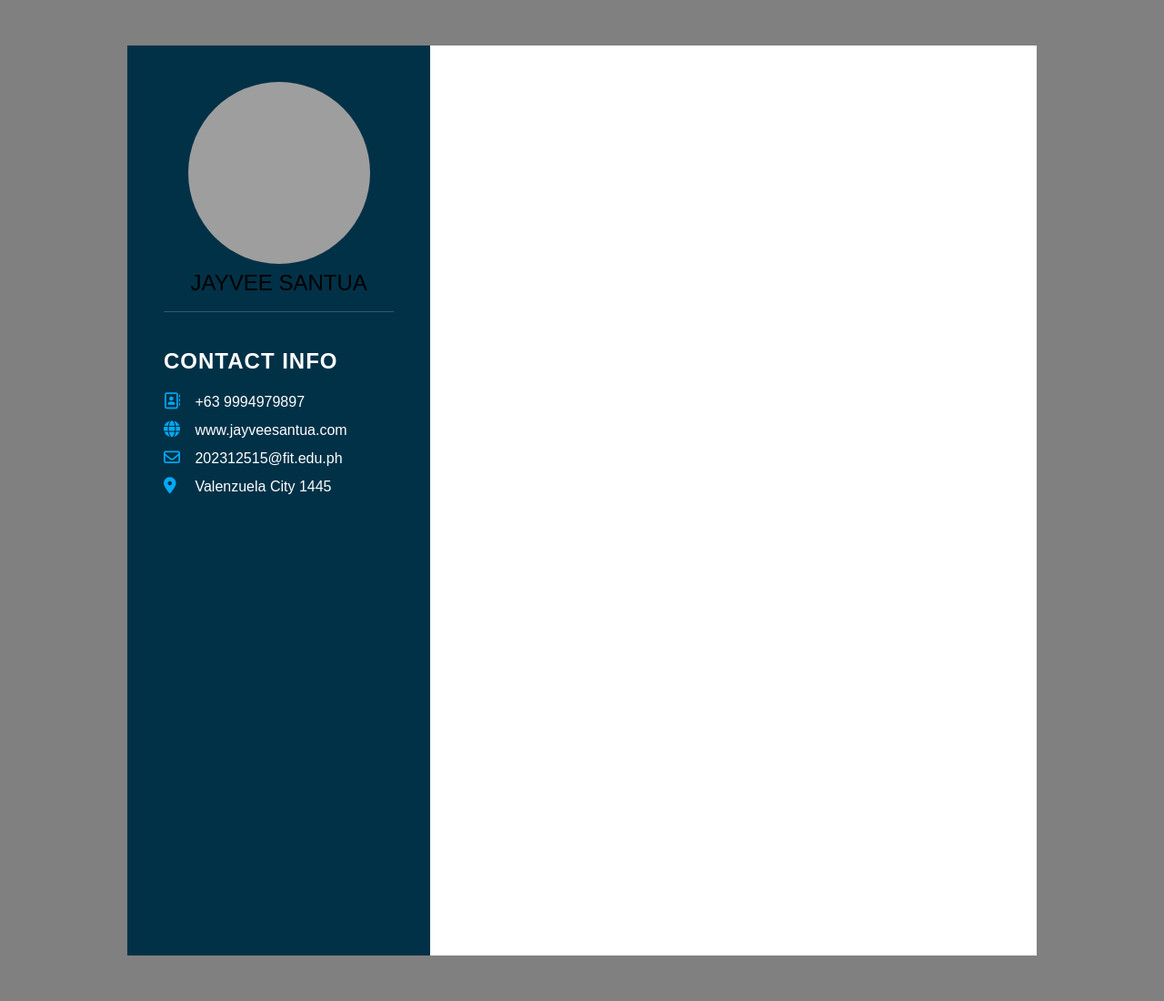
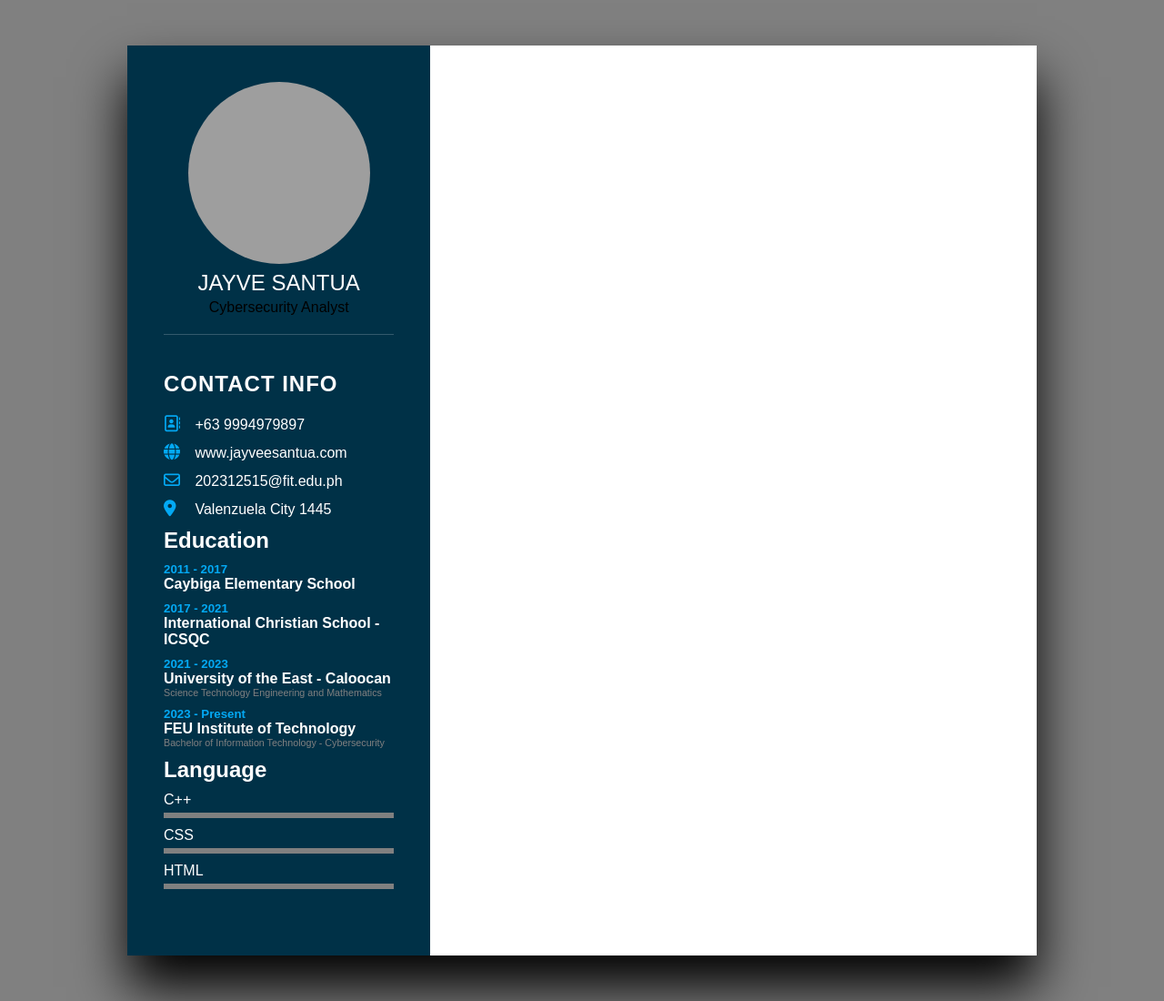
Before and after one commit to santuajayvee7/wd-santua_sw2, a plain HTML site: page index.html in a window 1280 px wide. Shown: the whole page at 91% size. Drawn offline with Linux system fonts and the light colour scheme; grey boxes are pictures that could not be loaded.

Commit message:
added sum css

```diff
--- a/assets/css/style.css
+++ b/assets/css/style.css
@@ -23,7 +23,7 @@ body {
     background: #fff;
     margin: 50px;
     display:grid;
-    grid-template-columns: 1fr 2fr;]
+    grid-template-columns: 1fr 2fr;
     box-shadow: 0 35px 55px rgba(0,0,0.1)
 
 }
@@ -34,6 +34,7 @@ body {
     background: #003147;
     padding: 40px;
 }
+
 
 .profileText {
     position: relative;
@@ -63,7 +64,7 @@ body {
 }
 
 .profileText h2 {
-    color #fff;
+    color:#003147 #fff;
     font-style: 1.5px;
     margin-top: 20px;
     text-transform: uppercase;
@@ -108,5 +109,45 @@ body {
 
 .contactInfo ul li span {
     color: #fff;
-    font-weight; 600px;
+    font-weight: 600px;
 }
+
+h2 {
+    color: #fff;
+    position: relative;
+
+}
+
+
+.education li {
+    margin-bottom: 10px;
+
+}
+
+.education h5 {
+    color: #03a9f4;
+    font-weight: 600px;
+}
+
+.education h4 {
+    color: #fff;
+    font-weight: 3000;
+}
+
+.education h6 {
+    color: gray;
+    font-weight: 300;
+}
+
+.language .percent {
+    position: relative;
+    width: 100%;
+    height: 6px;
+    background: gray;
+    display: block;
+    margin-top: 5px;
+
+}
+
+.language .percent .div {
+}
--- a/index.html
+++ b/index.html
@@ -12,9 +12,9 @@
         <div class="left_Side">
             <div class="profileText">
                 <div class="imgBox">
-                    <img src="https://scontent.fcrk3-2.fna.fbcdn.net/v/t39.30808-1/400434009_3012338978899486_6276059981310673463_n.jpg?stp=dst-jpg_p200x200&_nc_cat=103&ccb=1-7&_nc_sid=5f2048&_nc_eui2=AeEcnzPRmfiw0aj7nxijWIfejAI_PYKqU3aMAj89gqpTdgn9mMgfHfy0UWIacgWk-sPhr2YMtLuWpJxjtavU5ruU&_nc_ohc=JmlZucbBtq4Q7kNvgFm5TT7&_nc_ht=scontent.fcrk3-2.fna&oh=00_AYDvQNz-lgIhSKHmqXHytOmMz2FNqxMJaFSIrxOMKiboMA&oe=66564626">
+                    <img src="https://scontent.fcrk3-2.fna.fbcdn.net/v/t39.30808-1/400434009_3012338978899486_6276059981310673463_n.jpg?stp=dst-jpg_p200x200&_nc_cat=103&ccb=1-7&_nc_sid=5f2048&_nc_eui2=AeEcnzPRmfiw0aj7nxijWIfejAI_PYKqU3aMAj89gqpTdgn9mMgfHfy0UWIacgWk-sPhr2YMtLuWpJxjtavU5ruU&_nc_ohc=JmlZucbBtq4Q7kNvgFm5TT7&_nc_ht=scontent.fcrk3-2.fna&oh=00_AYDvQNz-lgIhSKHmqXHytOmMz2FNqxMJaFSIrxOMKiboMA&oe=66564626"> href=
                         </div>
-                    <h2>Jayvee Santua<br><span>Cybersecurity Analyst</span></h2>
+                            <h2>Jayve Santua</h2><br><span>Cybersecurity Analyst</span>
                 </div>
 
                 <div class="contactInfo">
@@ -39,9 +39,49 @@
 
                 </ul>
 
+                <div class="education">
+                     <h2>Education</h2>
+                    <ul>
+                        <li>
+                            <h5>2011 - 2017</h5>
+                            <h4>Caybiga Elementary School</h4>
+                        </li>
+                        <li>
+                            <h5>2017 - 2021</h5>
+                            <h4>International Christian School - ICSQC</h4>
+                        </li>
+                        <li>
+                            <h5>2021 - 2023</h5>
+                            <h4>University of the East - Caloocan</h4>
+                            <h6>Science Technology Engineering and Mathematics</h6>
+                        </li>
+                        <li>
+                            <h5>2023 - Present</h5>
+                            <h4>FEU Institute of Technology</h4>
+                            <h6>Bachelor of Information Technology - Cybersecurity</h6>
+                        </li>
+                    </ul>
+                </div>
+
+                <div class="language">
+                    <h2 class="lang">Language</h2>
+                <ul>
+                    <li>
+                        <span class="text">C++</span>
+                        <span class="percent"></span>
+                    <li>
+                        <span class="text">CSS</span>
+                        <span class="percent"><span>
+
+                    </li>
+                    <li>
+                        <span class="text">HTML</span>
+                        <span class="percent"></span>
+                    </li>
+                </ul>
                 </div>
 
 
-                <div class="right_Side">
+
 </body>
 </html>
```
